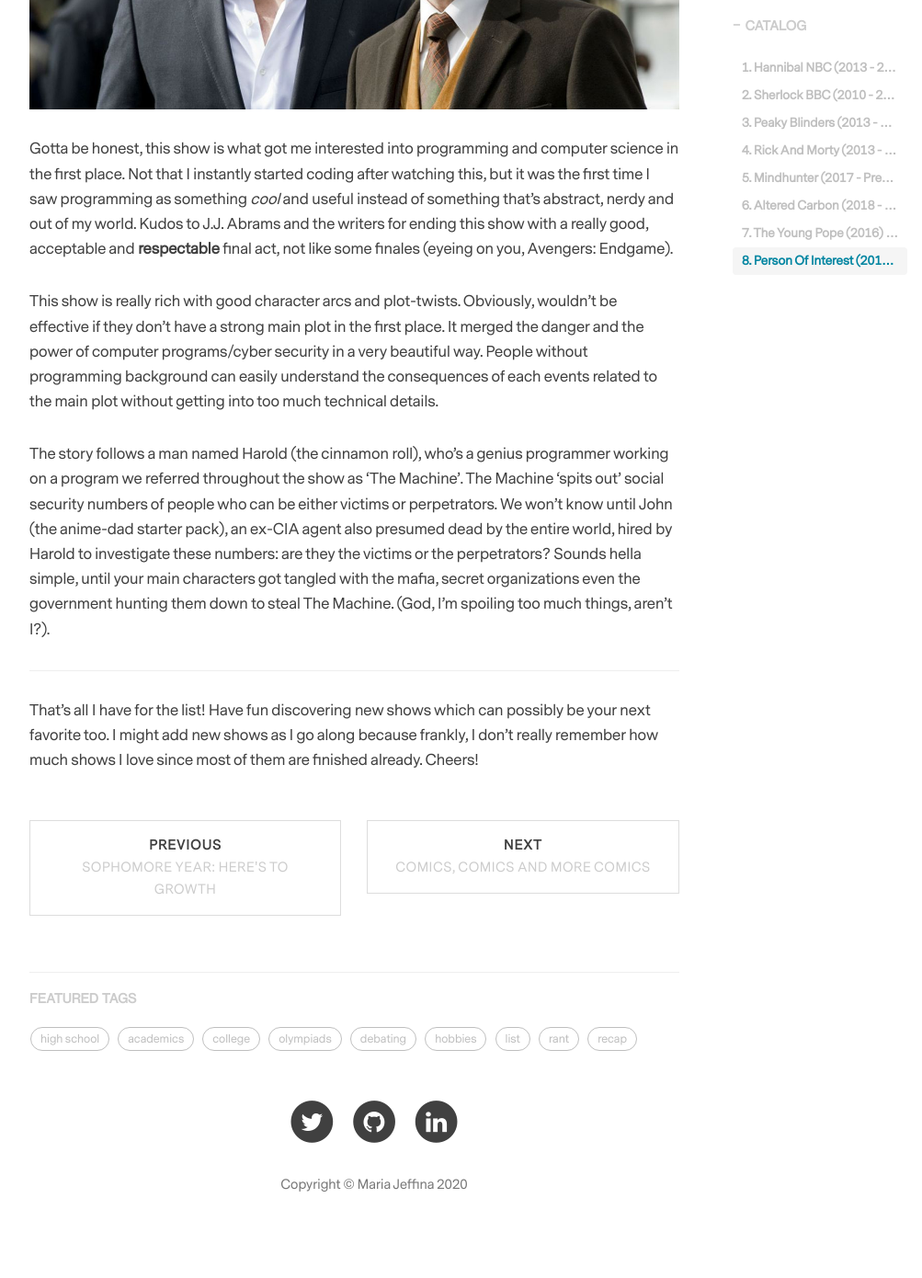
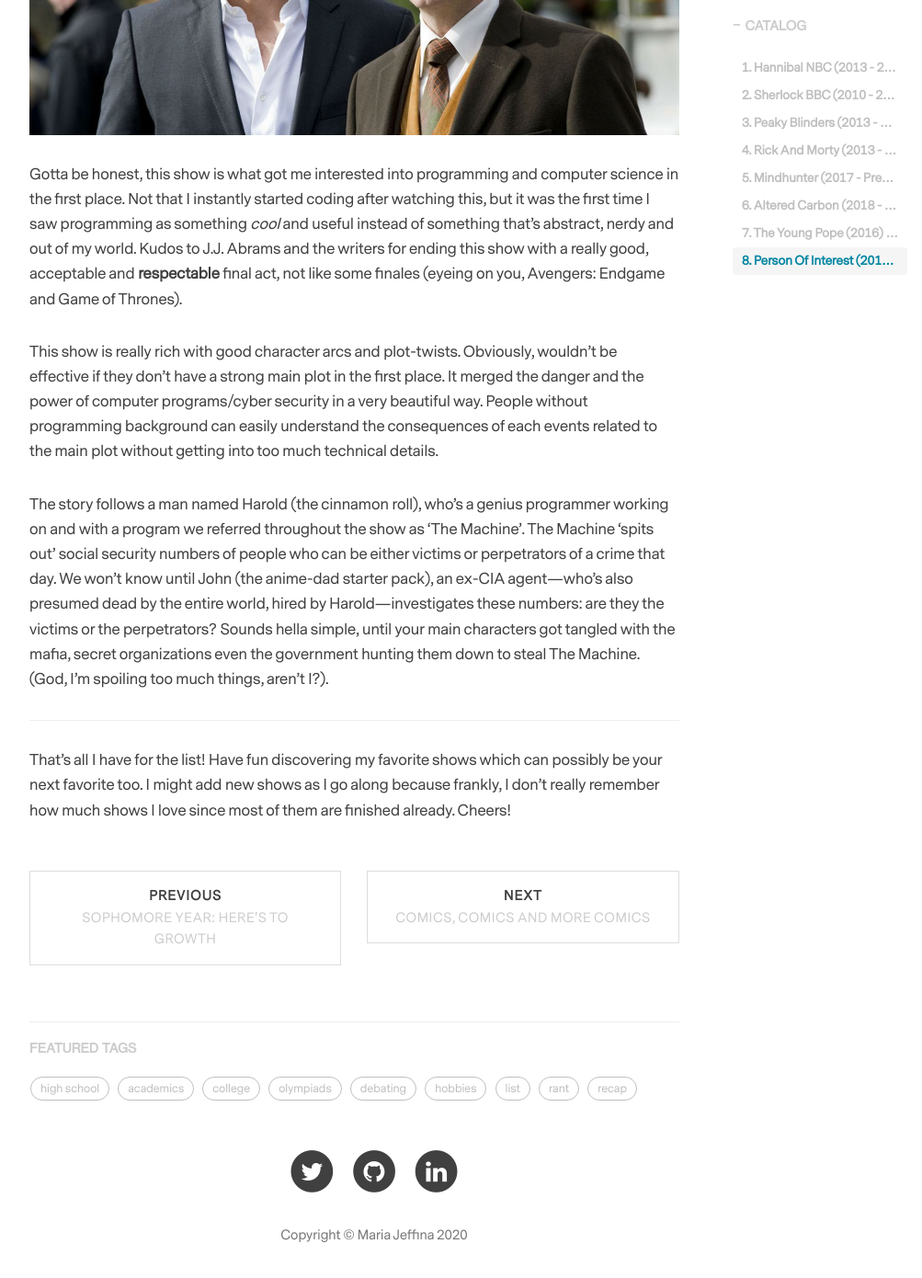
Before and after one commit to maiesey/maiesey.github.io, a Jekyll site: the page built from _posts/2019-09-06-tvshows.markdown, in a window 1280 px wide and 1400 px high, scrolled down 7296 px. Shown: the top 1390 px of the window at 92% size, without its empty margins (233-1236 px from the left). Built offline with Jekyll 4.4.1, drawn with Linux system fonts in a browser that asks for light colours; nearby versions of some CDN libraries; comment, search, counter and statistics services are not loaded; before the commit the page ends 8662 px from its top, so only the background shows below that; some of the changed text lies outside the part shown.

Commit message:
Update 2019-09-06-tvshows.markdown

```diff
--- a/_posts/2019-09-06-tvshows.markdown
+++ b/_posts/2019-09-06-tvshows.markdown
@@ -78,20 +78,20 @@
 
 ![The Young Pope](/img/in-post/tv-shows/theyoungpope.jpg)
 
-This one is just...aghh!! Very controversial. But, at least Sorrentino's back at it again with another unique and one of a kind directing. I want to say that I love this, but then my religious parents might *whip* me with a belt. Because this show cannot be enjoyed by someone who's strictly religious (like my parents). There are so many controversial, out of the box things that they did with the show which will make your brain goes: "?????". So, you really do need an open mind (a very open one) to watch this, enjoy and not get salty (it's a fictional work, get over it).
+This one is just...aghh!! Very controversial. But, at least Sorrentino's back at it again with another unique and one of a kind directing. I want to say that I love this, but then my religious parents might *whip* me with a belt. Because this show cannot be enjoyed by someone who's strictly religious (like my parents). There are so many controversial, out of the box things that they did in the show which will make your brain goes: "?????". So, you really do need an open mind (a very open one) to watch this, enjoy and not get salty on things(it's a fictional work, dumbass. Get over it).
 
-Obviously this show is heavy-loaded with a lot of Catholic's cultures, rituals, and christianity teachings. But I guess the show is trying to teach us how these really ancient wisdoms hold up in our modern world and current society through scenarios/events that happened throughout the show. Again, I repeat you need to be at least a chill-but-religious christian to enjoy the show. Believe me, I accidentally made my dad watched *a fraction* of one episode and he immediately left while saying: "that was one weird-as-hell movie you're watching".
+Obviously this show is heavy-loaded with a lot of Catholic's cultures, rituals, and christianity teachings. But I guess the show is trying to present us how these really ancient wisdoms hold up in our modern world and current society through scenarios/events that happened within the show. Again, I repeat: you need to be at least a chill-but-religious christian to enjoy the show. Believe me, I accidentally made my dad watched *a fraction* of one episode and he immediately left while shaking his head in disagreement.
 
 ### 8. Person Of Interest (2011 - 2016)
 
 ![Person Of Interest](/img/in-post/tv-shows/poi.jpg)
 
-Gotta be honest, this show is what got me interested into programming and computer science in the first place. Not that I instantly started coding after watching this, but it was the first time I saw programming as something *cool* and useful instead of something that's abstract, nerdy and out of my world. Kudos to J.J. Abrams and the writers for ending this show with a really good, acceptable and **respectable** final act, not like some finales (eyeing on you, Avengers: Endgame).
+Gotta be honest, this show is what got me interested into programming and computer science in the first place. Not that I instantly started coding after watching this, but it was the first time I saw programming as something *cool* and useful instead of something that's abstract, nerdy and out of my world. Kudos to J.J. Abrams and the writers for ending this show with a really good, acceptable and **respectable** final act, not like some finales (eyeing on you, Avengers: Endgame and Game of Thrones).
 
 This show is really rich with good character arcs and plot-twists. Obviously, wouldn't be effective if they don't have a strong main plot in the first place. It merged the danger and the power of computer programs/cyber security in a very beautiful way. People without programming background can easily understand the consequences of each events related to the main plot without getting into too much technical details.
 
-The story follows a man named Harold (the cinnamon roll), who's a genius programmer working on a program we referred throughout the show as 'The Machine'. The Machine 'spits out' social security numbers of people who can be either victims or perpetrators. We won't know until John (the anime-dad starter pack), an ex-CIA agent also presumed dead by the entire world, hired by Harold to investigate these numbers: are they the victims or the perpetrators? Sounds hella simple, until your main characters got tangled with the mafia, secret organizations even the government hunting them down to steal The Machine. (God, I'm spoiling too much things, aren't I?).
+The story follows a man named Harold (the cinnamon roll), who's a genius programmer working on and with a program we referred throughout the show as 'The Machine'. The Machine 'spits out' social security numbers of people who can be either victims or perpetrators of a crime that day. We won't know until John (the anime-dad starter pack), an ex-CIA agent---who's also presumed dead by the entire world, hired by Harold---investigates these numbers: are they the victims or the perpetrators? Sounds hella simple, until your main characters got tangled with the mafia, secret organizations even the government hunting them down to steal The Machine. (God, I'm spoiling too much things, aren't I?).
 
 ---
 
-That's all I have for the list! Have fun discovering new shows which can possibly be your next favorite too. I might add new shows as I go along because frankly, I don't really remember how much shows I love since most of them are finished already. Cheers!
+That's all I have for the list! Have fun discovering my favorite shows which can possibly be your next favorite too. I might add new shows as I go along because frankly, I don't really remember how much shows I love since most of them are finished already. Cheers!
```
